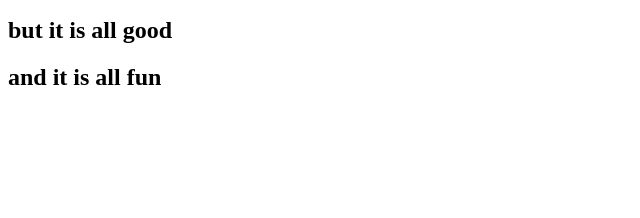
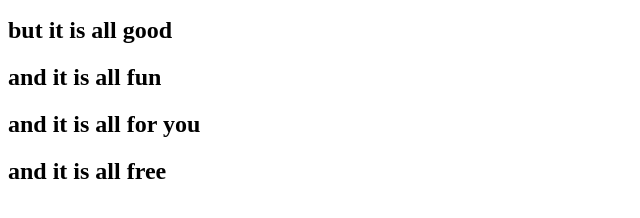
Before and after one commit to wen-l-liu/BigGameKrew, a plain HTML site: page index.html in a window 1280 px wide. Shown: the part 110-328 px from the top of the page, without its empty margins (0-640 px from the left). Drawn offline with Linux system fonts and the light colour scheme.

Commit message:
Add additional headings to the game interface description

```diff
--- a/index.html
+++ b/index.html
@@ -10,5 +10,7 @@
     <h2>there is a lot going on</h2>
     <h2>but it is all good</h2>
     <h2>and it is all fun</h2>
+    <h2>and it is all for you</h2>
+    <h2>and it is all free</h2>
 </body>
 </html>
```
